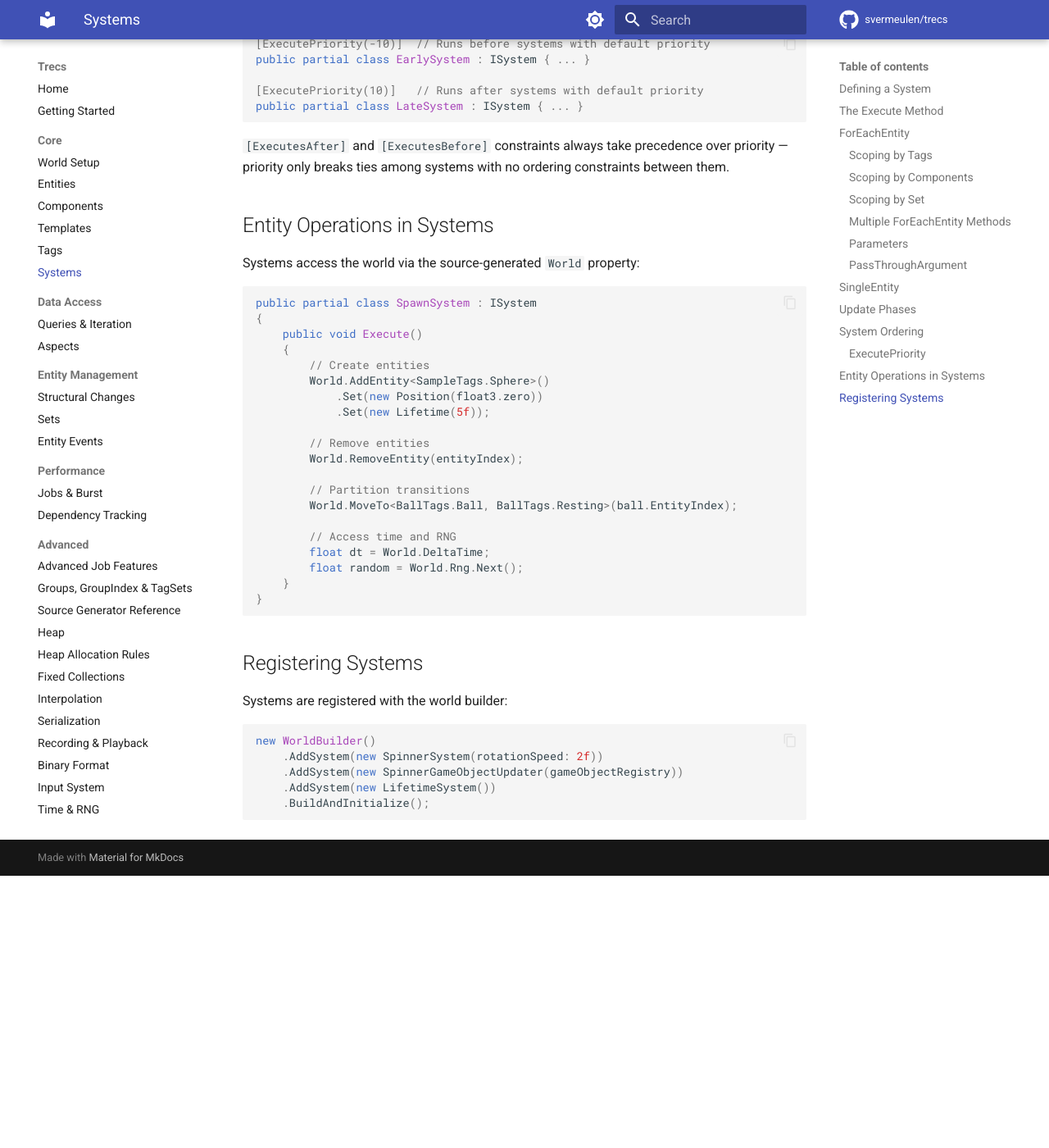
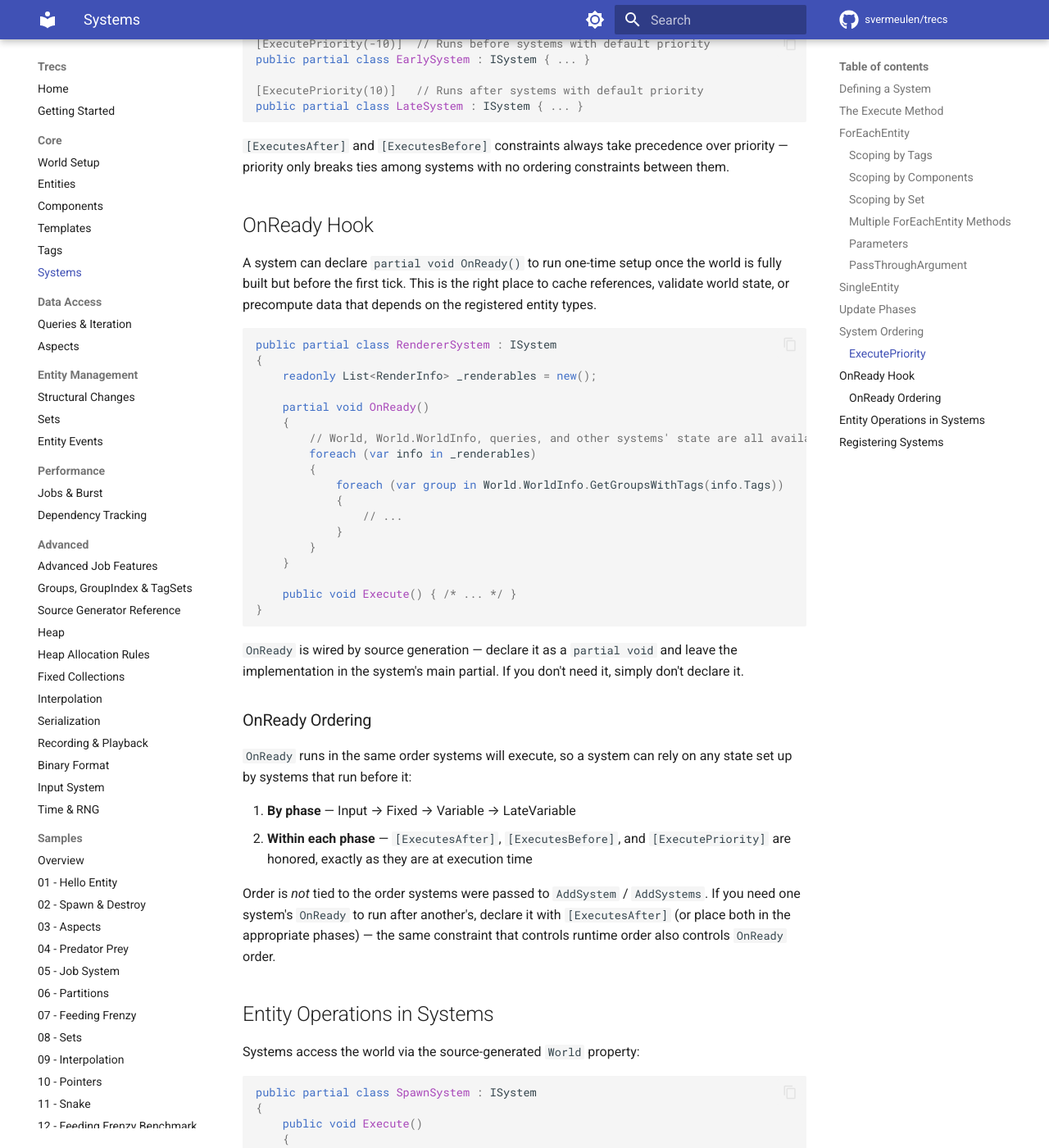
Before and after one commit to svermeulen/trecs, an MkDocs documentation site: the page built from docs/core/systems.md, in a window 1280 px wide and 1400 px high, scrolled down 6857 px. Shown: the whole window at 82% size. Built offline with MkDocs 1.6.1 and Material for MkDocs 9.7.7, drawn with Linux system fonts in a browser that asks for light colours; comment, search, counter and statistics services are not loaded; before the commit the page ends 7925 px from its top, so only the background shows below that.

Commit message:
Document OnReady hook and its execute-order semantics
Adds an OnReady section to docs/core/systems.md covering the partial
void OnReady() hook, its purpose, and the new ordering rules:
phase order (Input -> Fixed -> Variable -> LateVariable) with
[ExecutesAfter]/[ExecutesBefore]/[ExecutePriority] honored within each
phase. Also drops the now-incorrect "list determines OnReady call order"
comment in the FeedingFrenzy sample.

Co-Authored-By: Claude Opus 4.7 (1M context) <noreply@anthropic.com>

````diff
--- a/docs/core/systems.md
+++ b/docs/core/systems.md
@@ -304,6 +304,42 @@ public partial class LateSystem : ISystem { ... }
 
 `[ExecutesAfter]` and `[ExecutesBefore]` constraints always take precedence over priority — priority only breaks ties among systems with no ordering constraints between them.
 
+## OnReady Hook
+
+A system can declare `partial void OnReady()` to run one-time setup once the world is fully built but before the first tick. This is the right place to cache references, validate world state, or precompute data that depends on the registered entity types.
+
+```csharp
+public partial class RendererSystem : ISystem
+{
+    readonly List<RenderInfo> _renderables = new();
+
+    partial void OnReady()
+    {
+        // World, World.WorldInfo, queries, and other systems' state are all available here.
+        foreach (var info in _renderables)
+        {
+            foreach (var group in World.WorldInfo.GetGroupsWithTags(info.Tags))
+            {
+                // ...
+            }
+        }
+    }
+
+    public void Execute() { /* ... */ }
+}
+```
+
+`OnReady` is wired by source generation — declare it as a `partial void` and leave the implementation in the system's main partial. If you don't need it, simply don't declare it.
+
+### OnReady Ordering
+
+`OnReady` runs in the same order systems will execute, so a system can rely on any state set up by systems that run before it:
+
+1. **By phase** — Input → Fixed → Variable → LateVariable
+2. **Within each phase** — `[ExecutesAfter]`, `[ExecutesBefore]`, and `[ExecutePriority]` are honored, exactly as they are at execution time
+
+Order is *not* tied to the order systems were passed to `AddSystem` / `AddSystems`. If you need one system's `OnReady` to run after another's, declare it with `[ExecutesAfter]` (or place both in the appropriate phases) — the same constraint that controls runtime order also controls `OnReady` order.
+
 ## Entity Operations in Systems
 
 Systems access the world via the source-generated `World` property:
````
Also changed, not shown: 1 other file.
